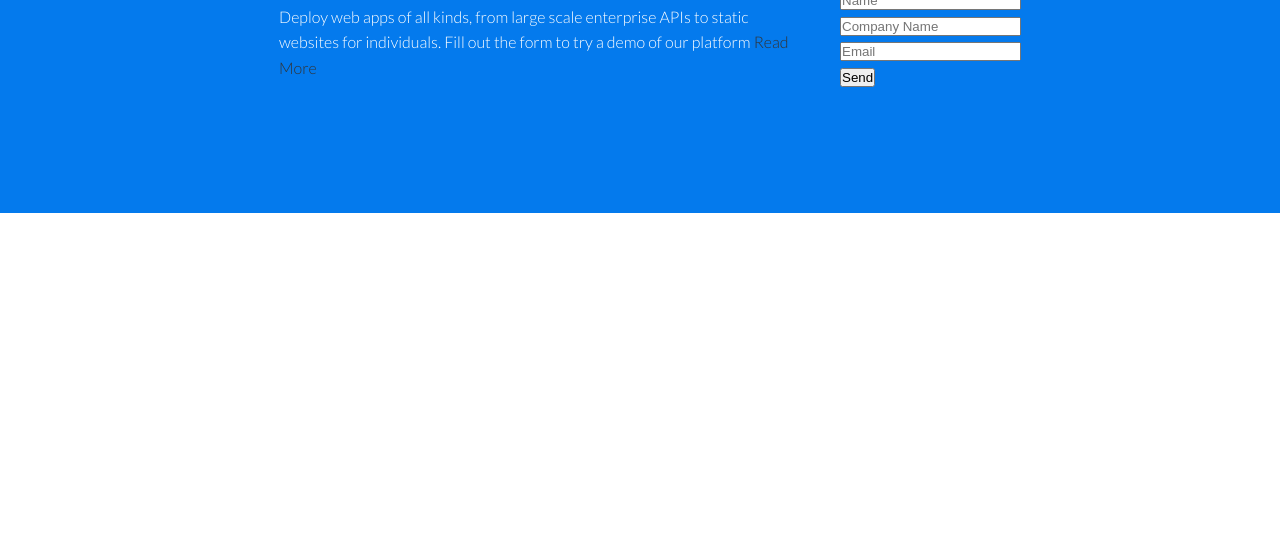
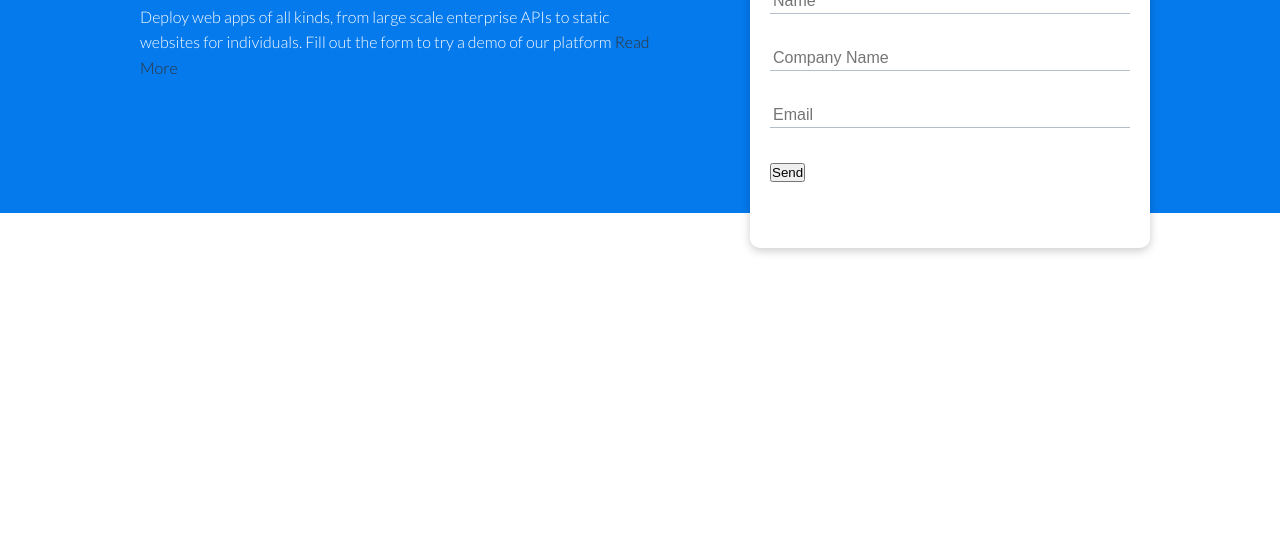
Before and after one commit to keerthimac/host-com-Clone, a plain HTML site: page index.html in a window 1280 px wide. Shown: the part 257-800 px from the top of the page. Drawn offline with Linux system fonts and the light colour scheme.

Commit message:
card & Form

```diff
--- a/style.css
+++ b/style.css
@@ -39,6 +39,8 @@ img{
     width:100%
 }
 
+/* Navbar */
+
 .navbar{
     background-color:var(--primary-color);
     color:#ffff;
@@ -64,6 +66,8 @@ img{
     border-bottom: 2px #fff solid;
 }
 
+
+
 /* Showcase */
 
 .showcase{
@@ -82,7 +86,31 @@ img{
 }
 
 .showcase .grid{
-    grid-template-columns: 55% auto;
+    overflow: visible;
+    grid-template-columns: 55% 45%;
+}
+
+.showcase-form{
+    position: relative;
+    top: 60px;
+    height: 350px;
+    width: 400px;
+    padding: 40px;
+    z-index: 100;
+    justify-self: end;
+}
+
+.showcase-form .form-control{
+    margin:30px 0;
+}
+
+.showcase-form input[type='text'],
+.showcase-form input[type='email']{
+    border:0;
+    border-bottom: 1px solid #b4becb;
+    width:100%;
+    padding: 3px;
+    font-size: 16px;
 }
 
 
@@ -111,3 +139,12 @@ img{
   align-items: center;
   height: 100%;
 }
+
+.card{
+    background-color: #fff;
+    color: #333;
+    border-radius: 10px;
+    box-shadow: 0 3px 10px rgba(0,0,0,0.2);
+    padding:20px;
+    margin: 10px;
+}
```
